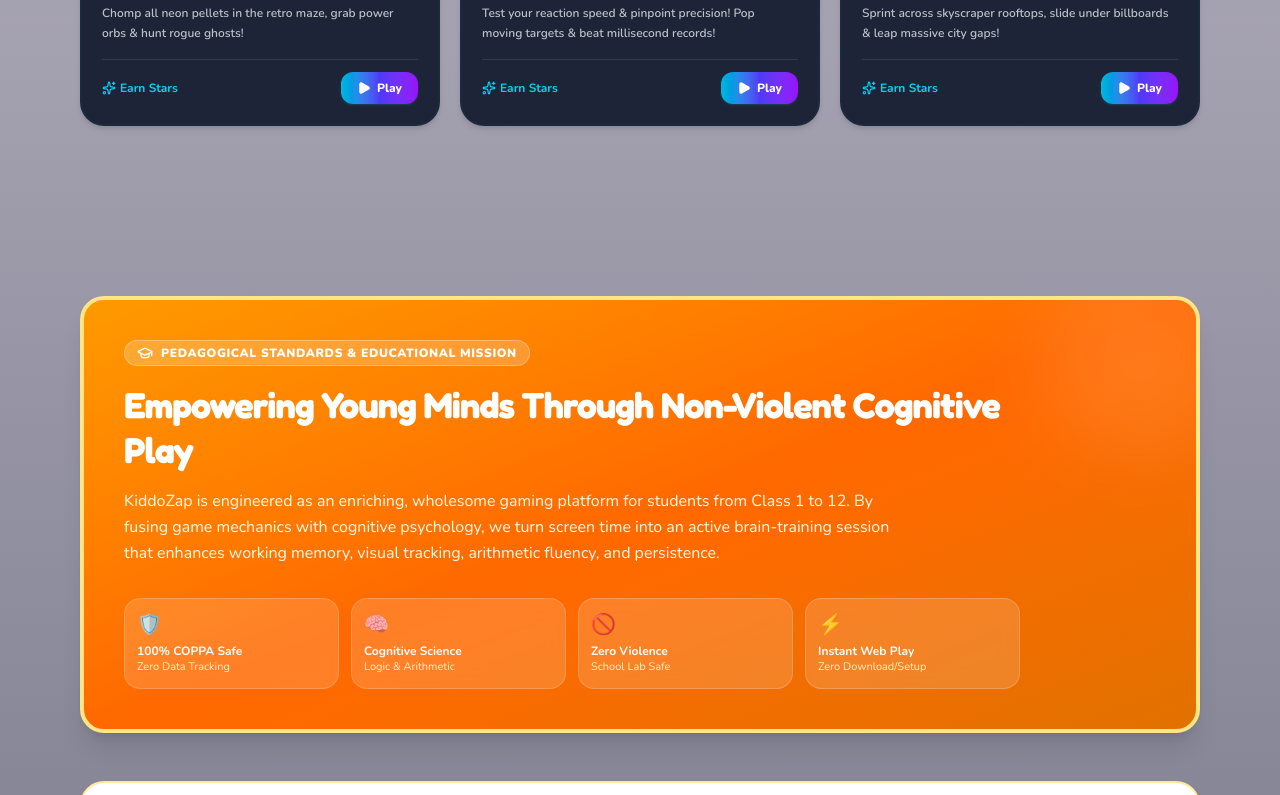
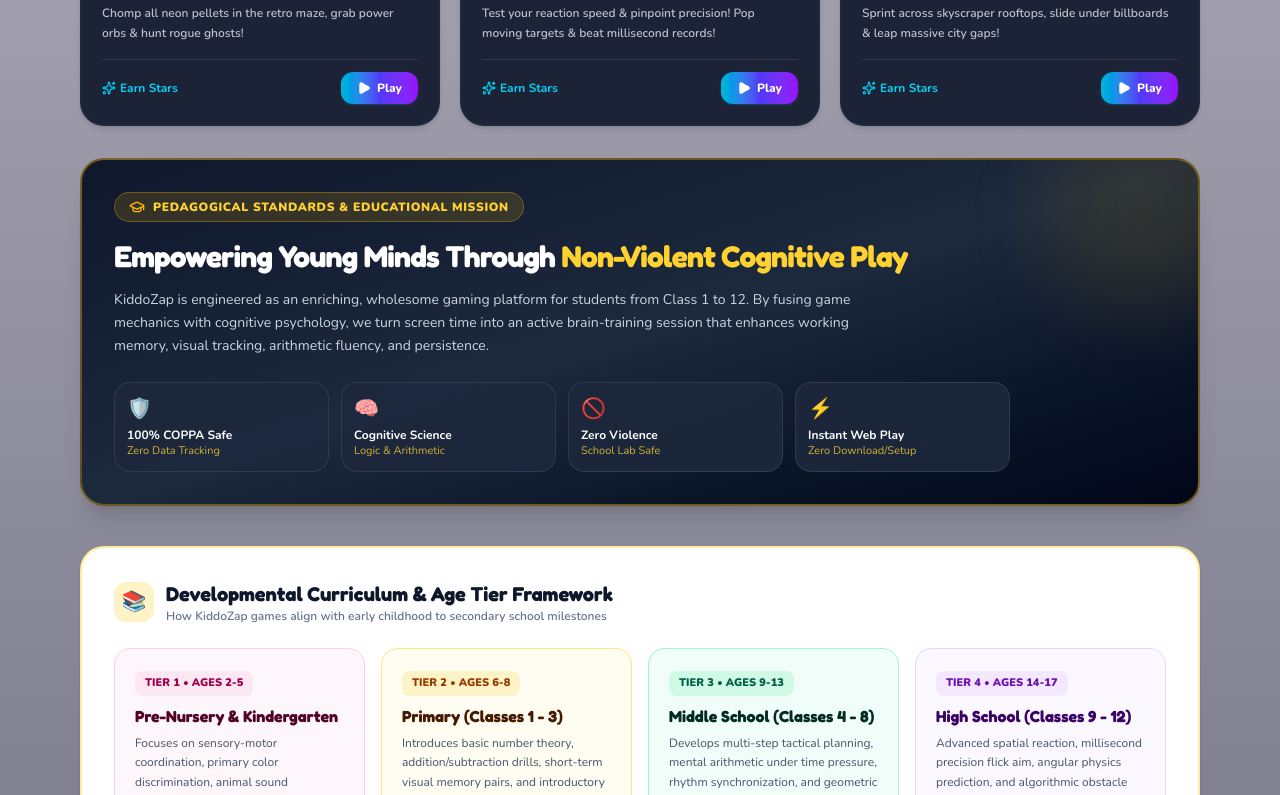
Before and after one commit to ashish986/KiddoZap, a React (Vite) app: page / in a window 1280 px wide. Shown: the part 3945-4740 px from the top of the page. Built offline with nearby package versions, Linux system fonts and the light colour scheme.

Commit message:
refactor: update EducationalHub design and AdBanner layout
Adjust styling for the educational banner to a modern slate theme and reduce vertical spacing in AdBanner for improved content density.

```diff
--- a/src/components/AdBanner.tsx
+++ b/src/components/AdBanner.tsx
@@ -28,12 +28,12 @@
   }, []);
 
   return (
-    <div className={`w-full my-6 flex flex-col items-center justify-center select-none ${className}`}>
-      <div className="w-full max-w-4xl min-h-[90px] flex flex-col items-center justify-center overflow-hidden">
+    <div className={`w-full my-2 flex flex-col items-center justify-center select-none ${className}`}>
+      <div className="w-full max-w-4xl flex flex-col items-center justify-center overflow-hidden">
         {/* Real AdSense Unit */}
         <ins
           className="adsbygoogle"
-          style={{ display: 'block', width: '100%', minHeight: '90px' }}
+          style={{ display: 'block', width: '100%' }}
           data-ad-client="ca-pub-1249623486151192"
           data-ad-slot={slotId !== 'default-slot' ? slotId : undefined}
           data-ad-format="auto"
--- a/src/components/EducationalHub.tsx
+++ b/src/components/EducationalHub.tsx
@@ -234,47 +234,49 @@
   };
 
   return (
-    <section className="mt-14 space-y-12 text-slate-800">
+    <section className="mt-4 sm:mt-6 space-y-8 sm:space-y-10 text-slate-800">
 
       {/* 1. Authority & Educational Mission Banner */}
-      <div className="bg-gradient-to-br from-amber-500 via-orange-500 to-amber-600 rounded-3xl p-6 sm:p-10 text-white shadow-xl relative overflow-hidden border-4 border-amber-200">
-        <div className="absolute top-0 right-0 -mt-10 -mr-10 w-48 h-48 bg-white/10 rounded-full blur-2xl pointer-events-none" />
+      <div className="bg-gradient-to-br from-slate-900 via-slate-800 to-slate-950 rounded-3xl p-6 sm:p-8 text-white shadow-xl relative overflow-hidden border-2 border-amber-400/40">
+        <div className="absolute top-0 right-0 -mt-10 -mr-10 w-48 h-48 bg-amber-400/10 rounded-full blur-2xl pointer-events-none" />
         <div className="relative z-10 max-w-4xl">
-          <div className="inline-flex items-center gap-2 px-3 py-1 bg-white/20 backdrop-blur rounded-full text-xs font-black uppercase tracking-wider mb-4 border border-white/30">
-            <GraduationCap className="w-4 h-4" />
+          <div className="inline-flex items-center gap-2 px-3.5 py-1.5 bg-amber-400/15 backdrop-blur rounded-full text-xs font-black uppercase tracking-wider mb-3.5 border border-amber-400/30 text-amber-300">
+            <GraduationCap className="w-4 h-4 text-amber-400" />
             <span>{lang === 'hi' ? 'बाल विकास व शिक्षा केंद्र' : 'Pedagogical Standards & Educational Mission'}</span>
           </div>
-          <h2 className="text-2xl sm:text-3xl lg:text-4xl font-black font-display tracking-tight leading-tight mb-4">
-            {lang === 'hi'
-              ? 'खेल-खेल में सीखें: दिमागी विकास, एकाग्रता और तर्कशक्ति'
-              : 'Empowering Young Minds Through Non-Violent Cognitive Play'}
+          <h2 className="text-xl sm:text-2xl lg:text-3xl font-black font-display tracking-tight leading-snug mb-3">
+            {lang === 'hi' ? (
+              <>खेल-खेल में सीखें: <span className="text-amber-300">दिमागी विकास, एकाग्रता और तर्कशक्ति</span></>
+            ) : (
+              <>Empowering Young Minds Through <span className="text-amber-300">Non-Violent Cognitive Play</span></>
+            )}
           </h2>
-          <p className="text-sm sm:text-base text-amber-50 font-medium leading-relaxed max-w-3xl mb-6">
+          <p className="text-xs sm:text-sm text-slate-300 font-medium leading-relaxed max-w-3xl mb-5">
             {lang === 'hi'
               ? 'KiddoZap केवल मनोरंजन का साधन नहीं है, बल्कि बच्चों के मस्तिष्क के विकास (Cognitive Development), त्वरित निर्णय लेने और समस्या-निवारण (Problem Solving) के लिए वैज्ञानिक रूप से तैयार किया गया सुरक्षित डिजिटल मंच है।'
               : 'KiddoZap is engineered as an enriching, wholesome gaming platform for students from Class 1 to 12. By fusing game mechanics with cognitive psychology, we turn screen time into an active brain-training session that enhances working memory, visual tracking, arithmetic fluency, and persistence.'}
           </p>
 
-          <div className="grid grid-cols-2 sm:grid-cols-4 gap-3 pt-2">
-            <div className="bg-white/15 backdrop-blur rounded-2xl p-3 border border-white/20">
+          <div className="grid grid-cols-2 sm:grid-cols-4 gap-3 pt-1">
+            <div className="bg-slate-800/90 backdrop-blur rounded-2xl p-3 border border-slate-700/80 hover:border-amber-400/30 transition-colors">
               <span className="text-xl">🛡️</span>
               <p className="text-xs font-bold mt-1 text-white">100% COPPA Safe</p>
-              <p className="text-[11px] text-amber-100">Zero Data Tracking</p>
+              <p className="text-[11px] text-amber-300/80">Zero Data Tracking</p>
             </div>
-            <div className="bg-white/15 backdrop-blur rounded-2xl p-3 border border-white/20">
+            <div className="bg-slate-800/90 backdrop-blur rounded-2xl p-3 border border-slate-700/80 hover:border-amber-400/30 transition-colors">
               <span className="text-xl">🧠</span>
               <p className="text-xs font-bold mt-1 text-white">Cognitive Science</p>
-              <p className="text-[11px] text-amber-100">Logic & Arithmetic</p>
+              <p className="text-[11px] text-amber-300/80">Logic & Arithmetic</p>
             </div>
-            <div className="bg-white/15 backdrop-blur rounded-2xl p-3 border border-white/20">
+            <div className="bg-slate-800/90 backdrop-blur rounded-2xl p-3 border border-slate-700/80 hover:border-amber-400/30 transition-colors">
               <span className="text-xl">🚫</span>
               <p className="text-xs font-bold mt-1 text-white">Zero Violence</p>
-              <p className="text-[11px] text-amber-100">School Lab Safe</p>
+              <p className="text-[11px] text-amber-300/80">School Lab Safe</p>
             </div>
-            <div className="bg-white/15 backdrop-blur rounded-2xl p-3 border border-white/20">
+            <div className="bg-slate-800/90 backdrop-blur rounded-2xl p-3 border border-slate-700/80 hover:border-amber-400/30 transition-colors">
               <span className="text-xl">⚡</span>
               <p className="text-xs font-bold mt-1 text-white">Instant Web Play</p>
-              <p className="text-[11px] text-amber-100">Zero Download/Setup</p>
+              <p className="text-[11px] text-amber-300/80">Zero Download/Setup</p>
             </div>
           </div>
         </div>
```
